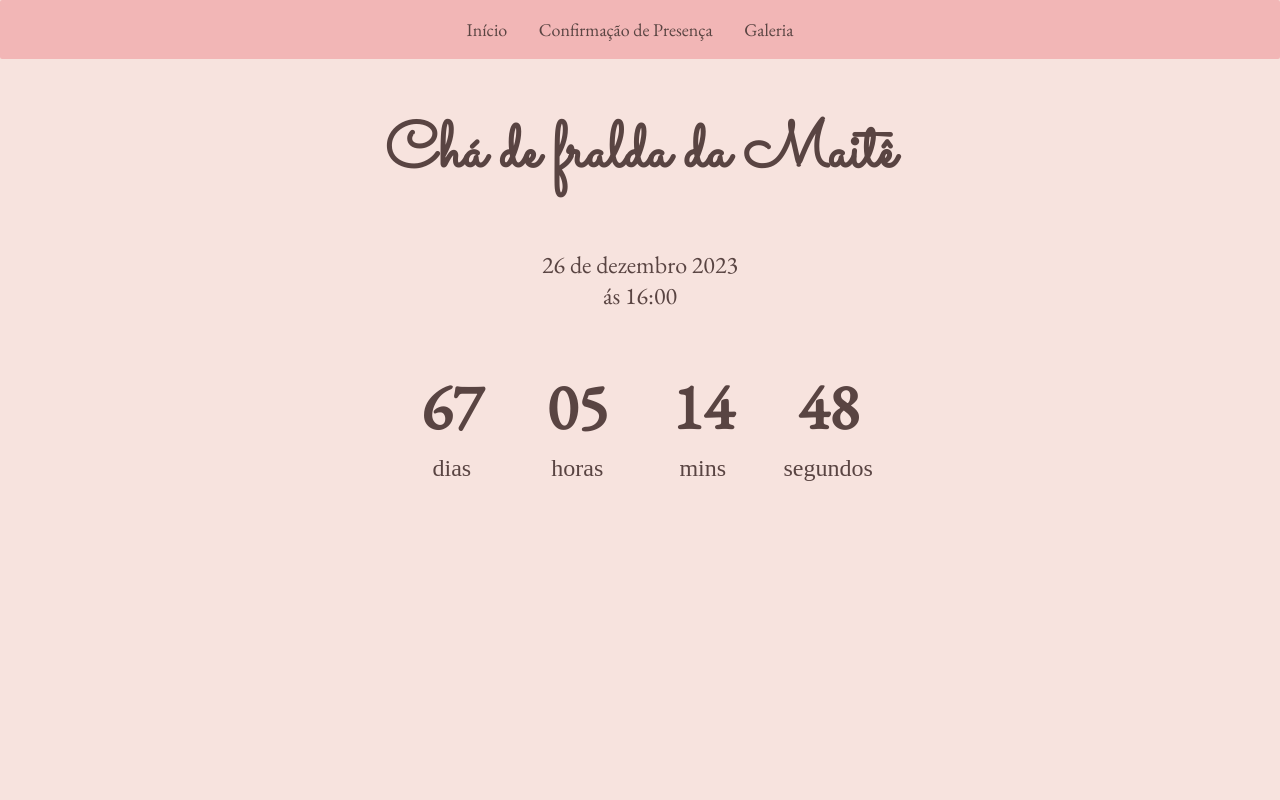
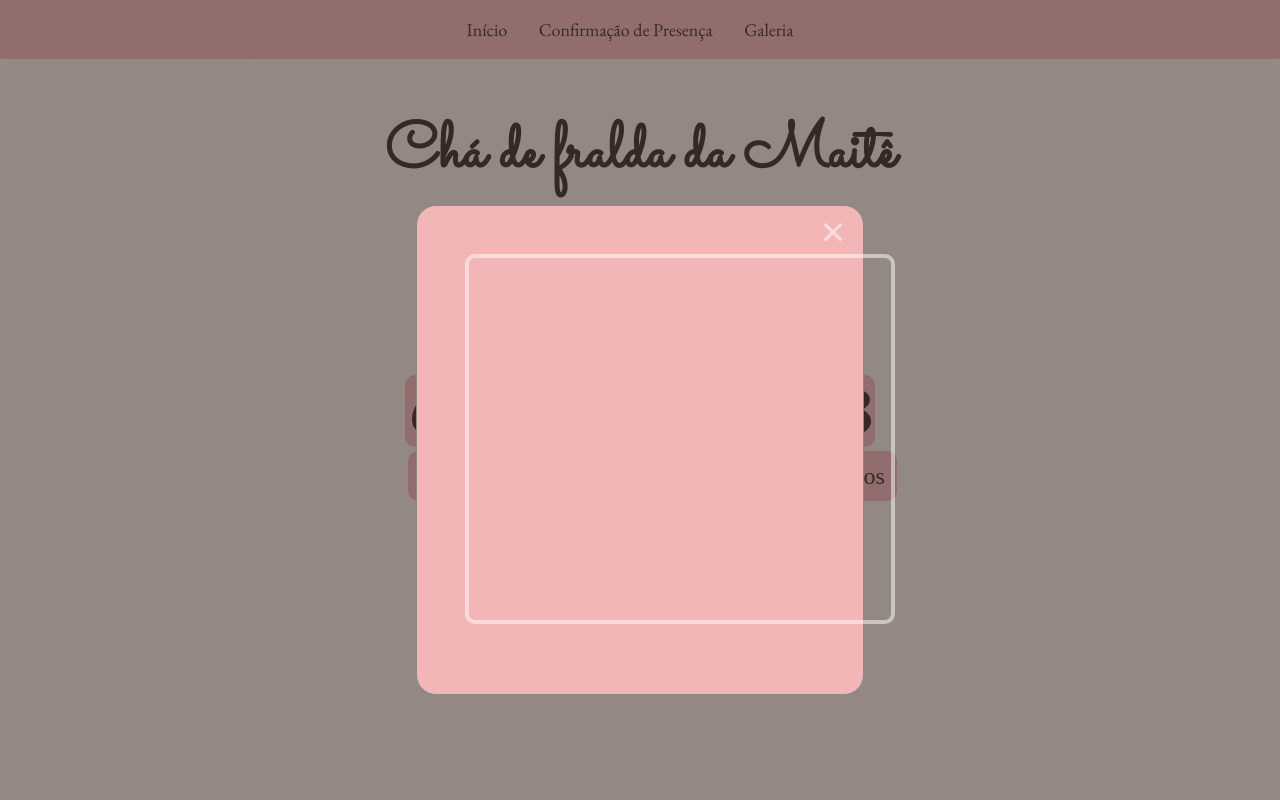
Before and after one commit to Tulipiz/Lista-de-convidados, a plain HTML site: page index.html in a window 1280 px wide. Shown: the top 800 px of the page. Drawn offline with nearby package versions, Linux system fonts and the light colour scheme; some packages are replaced by stand-ins of ours.

Commit message:
creating confirmation modal

```diff
--- a/index.html
+++ b/index.html
@@ -31,11 +31,22 @@
       <div id="heading">
         <ul>
           <li><a href="#">Início</a></li>
-          <li><a href="#">Confirmação de Presença</a></li>
+          <li><a href="#" id="open-modal">Confirmação de Presença</a></li>
           <li><a href="#">Galeria</a></li>
         </ul>
       </div>
     </header>
+    <div id= "my-modal" class="modal">
+
+        <div class="modal-content">
+          <span class="close">&times;</span>
+          <div class ="moldura">
+
+
+          </div>
+        </div>
+
+    </div>
     <div id="title-menu">
       <p><h1>Chá de fralda da Maitê</h1></p>
     </div>
--- a/script.js
+++ b/script.js
@@ -53,6 +53,34 @@ navigator.geolocation.getCurrentPosition(
   }
 )
 
+//modal
+
+
+//Pegue o modal
+var modal = document.getElementById("my-modal");
+//Obtém o botão que abre o modal
+var btn = document.getElementById("open-modal");
+// Obtém o elemento <span> que fecha o modal
+var span = document.getElementsByClassName("close")[0];
+
+
+//Quando o usuário clicar no botão, abre o modal
+btn.onclick = function() {
+  modal.style.display = "block";
+}
+
+// Quando o usuário clicar em <span> (x), feche o modal
+span.onclick = function() {
+  modal.style.display = "none";
+}
+//Quando o usuário clicar em qualquer lugar fora do modal, feche-o
+window.onclick = function(event) {
+  if(event.target == modal){
+    modal.style.display = "none";
+  }
+}
+
+
 // Initialize and add the map
 let map
 
--- a/style.css
+++ b/style.css
@@ -40,6 +40,65 @@ header {
   text-decoration: none;
   color: var(--text-color);
 }
+body .modal{
+  display: flex;
+  align-items: center;
+  justify-content: center;
+}
+.modal {
+  display: none; /* Hidden by default */
+  position: fixed; /* Stay in place */
+  z-index: 1; /* Sit on top */
+  padding-top: 100px; /* Location of the box */
+  left: 0;
+  top: 0;
+  width: 100%; /* Full width */
+  height: 100%; /* Full height */
+  overflow: auto; /* Enable scroll if needed */
+  background-color: rgb(0,0,0); /* Fallback color */
+  background-color: rgba(0,0,0,0.4); /* Black w/ opacity */
+}
+
+
+/* Modal Content */
+.modal-content {
+  background-color: var(--background-header);
+  margin: auto;
+
+  border: 1px solid #888;
+  border-radius: 20px;
+  width: 35%;
+  height: 70%;
+}
+.moldura {
+  margin-top: 48px;
+  margin-left: 48px;
+	border:4px solid var(--header-hover);
+  width: 430px;
+  height: 370px;
+  border-radius: 10px;
+
+
+}
+/* The Close Button */
+.close {
+  margin-right: 5px;
+
+  color:var(--header-hover);
+  float: right;
+  font-size: 45px;
+  font-weight: bold;
+  padding-right: 12px;
+}
+
+.close:hover,
+.close:focus {
+  color: var(--text-color);
+  text-decoration: none;
+  cursor: pointer;
+}
+
+
 ul li a {
   padding: 18px 4px;
   transition: background 0.2s;
@@ -72,8 +131,11 @@ ul li a:hover {
   /* border: 1px solid #000; */
 }
 .text {
+  background-color: var(--background-header);
   font-family: "EB Garamond", serif;
   color: var(--text-color);
+  border-radius: 10px;
+  padding: 4px 4px;
   font-weight: bold;
   font-size: 4rem;
   line-height: 1;
@@ -84,15 +146,16 @@ span {
 }
 
 .countdown-el {
+
   text-align: center;
 }
 .countdown-el span {
+  background-color: var(--background-header);
+  border-radius: 10px;
+  padding: 12px;
   font-size: 1.5rem;
 }
-/*
- * Always set the map height explicitly to define the size of the div element
- * that contains the map.
- */
+
 
 #map {
   display: inline-block;
```
